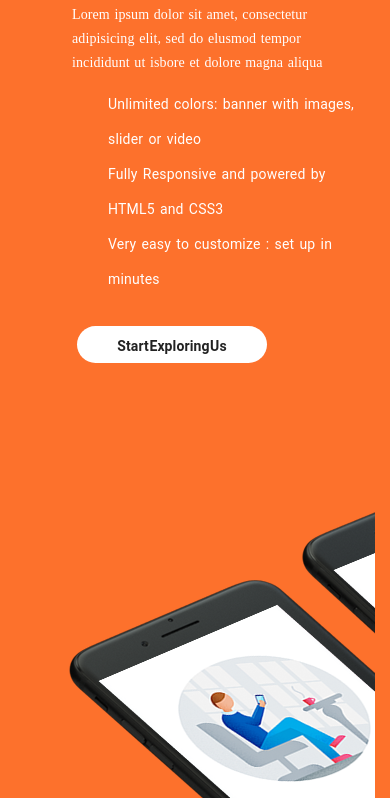
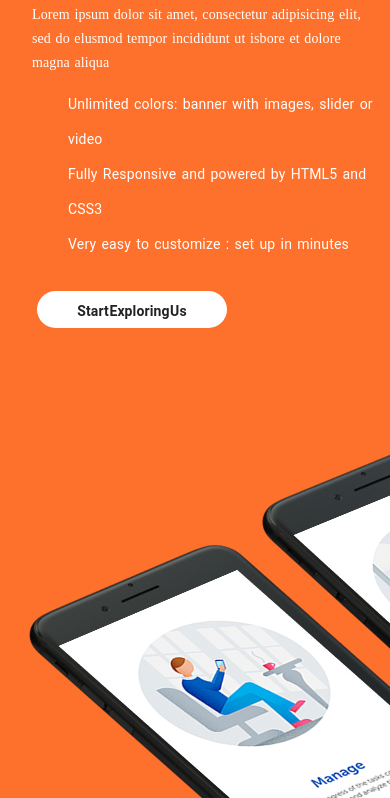
Before and after one commit to Aleks339/giant, a website: page index.html in a window 390 px wide. Shown: the part 519-1317 px from the top of the page. Drawn offline with Linux system fonts and the light colour scheme.

Commit message:
iphones have margin-right:0 and padding-right:0

```diff
--- a/index.html
+++ b/index.html
@@ -23,7 +23,7 @@
                </ul>
            </div>
        </div>
-       <section>
+       <section id ="section">
           <div class="container" id = "iphone-container">
               <div class="row" id = "iphone-row">
                    <div class="col-sm-6">
--- a/less/style.less
+++ b/less/style.less
@@ -8,12 +8,11 @@ body{
         background-image: url(../img/banner/BG.png);
         background-repeat: no-repeat;
         background-size: cover;
-        background-position: 0 -60px;
-        padding-left: 40px;
         padding-top: 50px;
         width:100%;
         #header-container{
             margin-right: 0;
+            padding-right: 0;
             .header_logo--wrapper{
               display: flex;
               flex-direction: row;
@@ -59,13 +58,15 @@ body{
                   }
                 }
             }
-            section{
+            #section{
                 word-spacing: -10px;
                 letter-spacing: -1.1px;
+                margin-right: 0;
+                padding-right: 0;
                 #iphone-container{
                     margin-right: 0;
                     padding-right: 0;
-                    .row{
+                    #iphone-row{
                         margin-right: 0;
                         padding-right: 0;
                         .header_section--h1{
```
Also changed, not shown: css/style.css.
